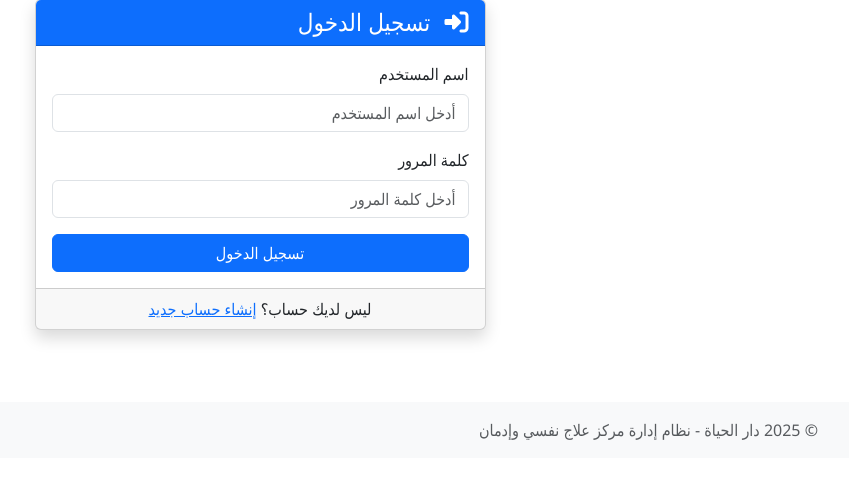
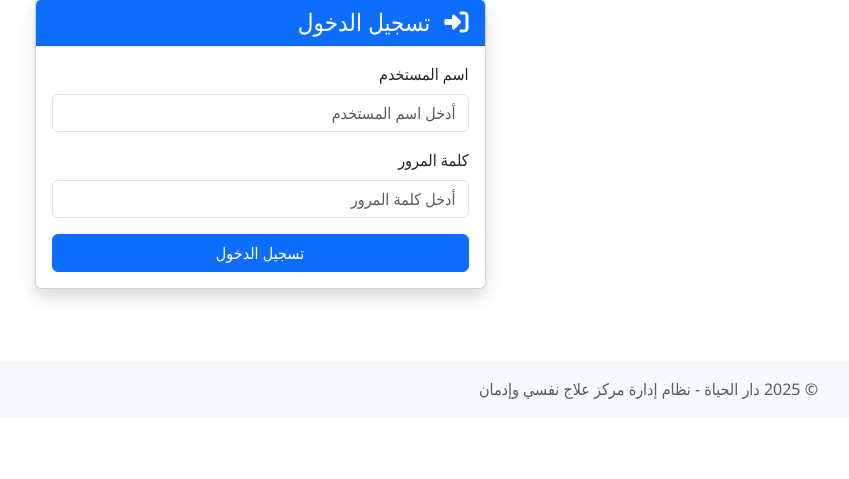
Before and after one commit to Malikanafea1/Dar11, a Flask app: page /auth/login in a window 1280 px wide. Shown: the part 105-584 px from the top of the page, without its empty margins (380-1229 px from the left). Run offline with Flask 3, Linux system fonts and the light colour scheme.

Commit message:
Remove the option for users to create new accounts from login page
Removes the registration link from `templates/login.html` and adds postgresql-16 module in `.replit`.

Replit-Commit-Author: Agent
Replit-Commit-Session-Id: 2ad0d979-3b5f-40ec-abe9-405fcdac8b64
Replit-Commit-Screenshot-Url: https://storage.googleapis.com/screenshot-production-us-central1/8df56a4d-cd87-41e9-8226-df95ff4d710e/65a4a5da-366b-48da-a52e-dcb7f0f66579.jpg

```diff
--- a/templates/login.html
+++ b/templates/login.html
@@ -34,9 +34,7 @@
                     </div>
                 </form>
             </div>
-            <div class="card-footer text-center">
-                <p class="mb-0">ليس لديك حساب؟ <a href="{{ url_for('auth.register') }}">إنشاء حساب جديد</a></p>
-            </div>
+            <!-- تم إزالة رابط إنشاء حساب جديد بناءً على طلب العميل -->
         </div>
     </div>
 </div>
```
Also changed, not shown: 1 other file.
